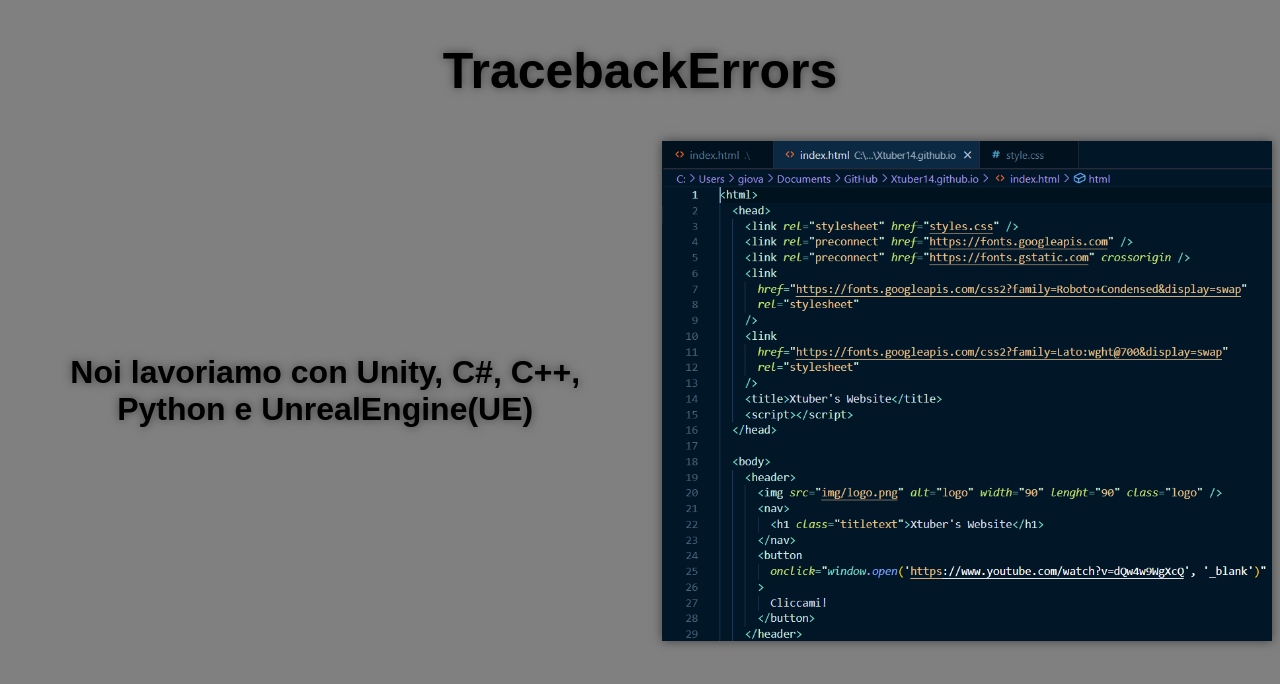
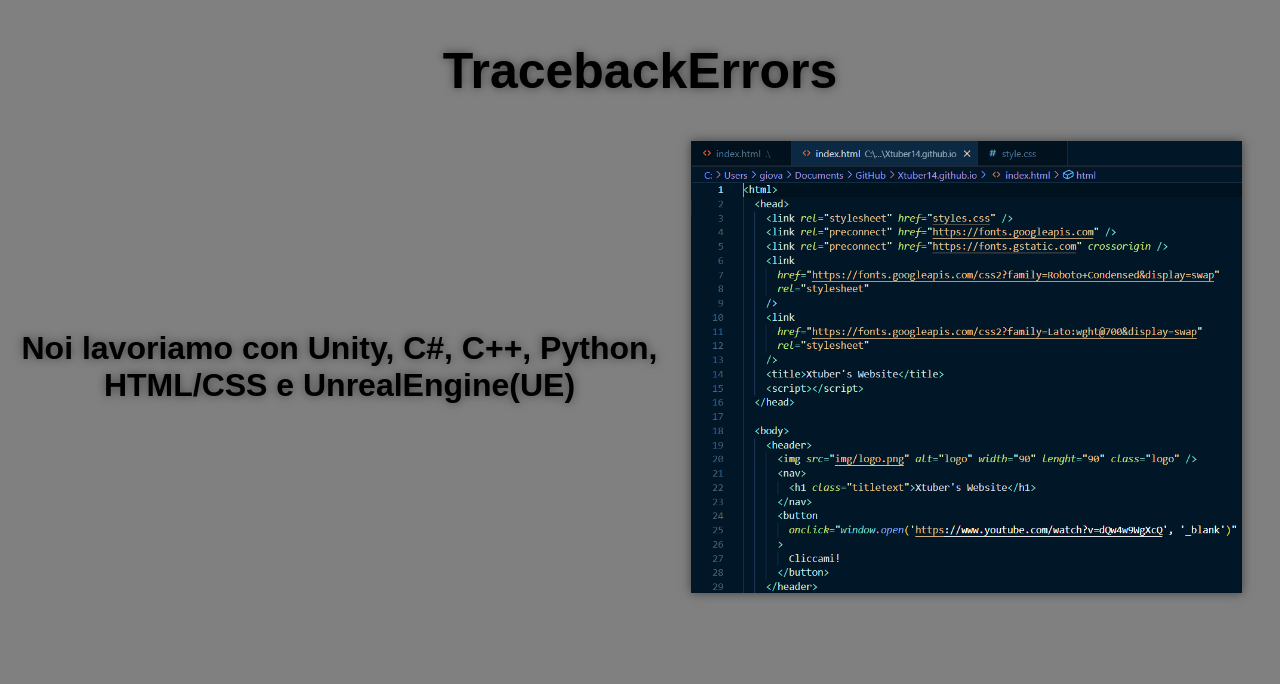
Before and after one commit to TracebackErrors/TracebackErrors.github.io, a plain HTML site: page index.html in a window 1280 px wide. Drawn offline with Linux system fonts and the light colour scheme; a web font is replaced by a local one.

Commit message:
Adjusted margin + added mobile responsive
Co-Authored-By: REX0O0 <145838743+REX0O0@users.noreply.github.com>

```diff
--- a/index.html
+++ b/index.html
@@ -6,6 +6,7 @@
     <link rel="preconnect" href="https://fonts.gstatic.com" crossorigin>
     <link href="https://fonts.googleapis.com/css2?family=Mooli&display=swap" rel="stylesheet">
     <link rel="stylesheet" href="style.css">
+    <link rel="icon" type="image/x-icon" href="/img/logo.png">
 </head>
 <body bgcolor="gray">
    <nav>
@@ -14,7 +15,7 @@
     <div class="container">
         <div class="text-container">
 
-            <h1 class="CodeDescription">Noi lavoriamo con Unity, C#, C++, Python e UnrealEngine(UE)</h1>
+            <h1 class="CodeDescription">Noi lavoriamo con Unity, C#, C++, Python, HTML/CSS e UnrealEngine(UE)</h1>
         </div>
         <img src="img/code.png" class="imgcode" height="500">
     </div>
--- a/style.css
+++ b/style.css
@@ -7,15 +7,15 @@
 .text-container {
     flex: 1;
     text-align: center;
-    margin-right: 20px; /* Adjust the margin as needed */
-    padding: 20px; /* Add padding to create space for the shadow */
+    margin-right: 20px;
+    padding: 10px;
 }
 
 .MainTitle {
     font-family: 'Mooli', sans-serif;
     text-align: center;
     font-size: 50px;
-    text-shadow: 0 0 10px rgba(0, 0, 0, 0.5); /* Add a shadow to the text */
+    text-shadow: 0 0 10px rgba(0, 0, 0, 0.5);
 }
 
 .CodeDescription {
@@ -24,7 +24,15 @@
 }
 
 .imgcode {
-    height: 500px; /* Set the height of the image */
+    height: 500px;
     float: left;
-    box-shadow: 0 0 10px rgba(0, 0, 0, 0.5); /* Add a shadow to the image */
+    box-shadow: 0 0 10px rgba(0, 0, 0, 0.5);
+    margin-right: 30px;
 }
+
+@media only screen and (min-width: 480px) {
+    .imgcode {
+        width: 43.6%;
+        height: auto;
+    }
+}
```
Also changed, not shown: img/logo.png (added).
